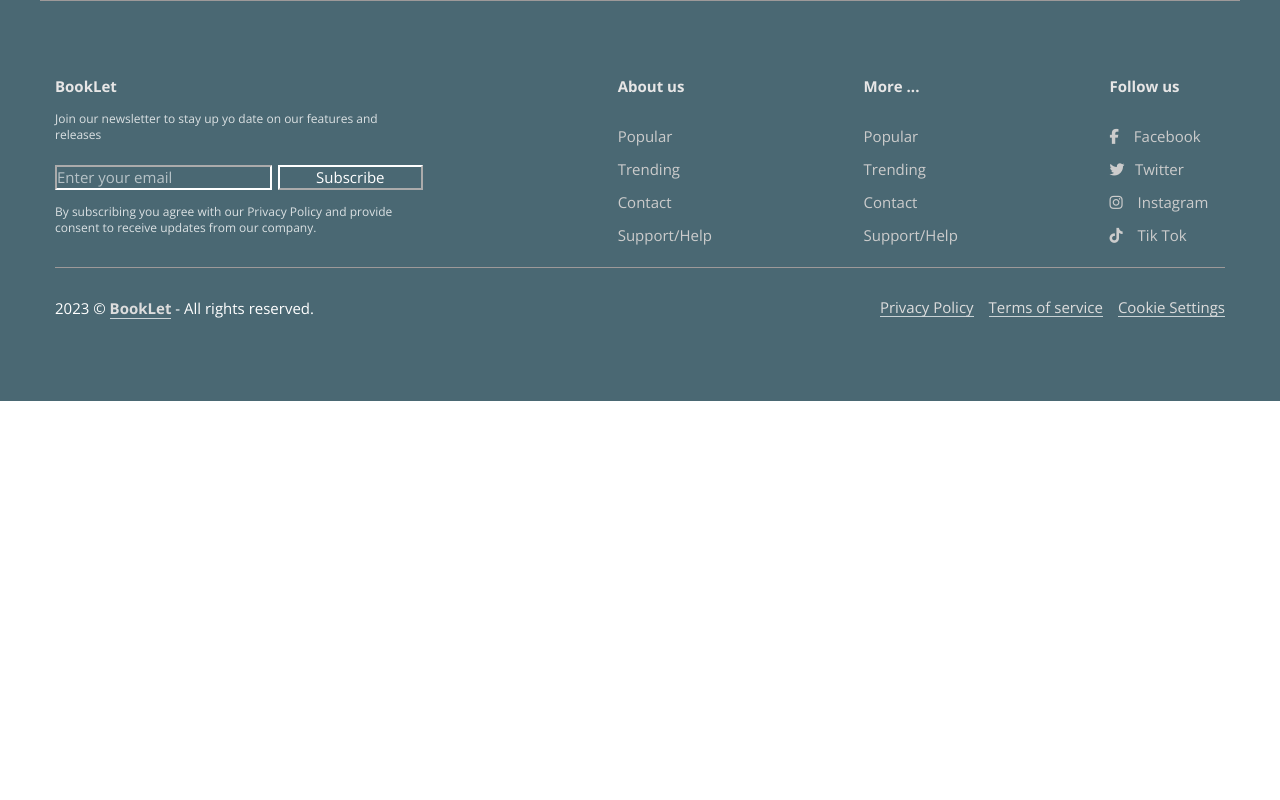
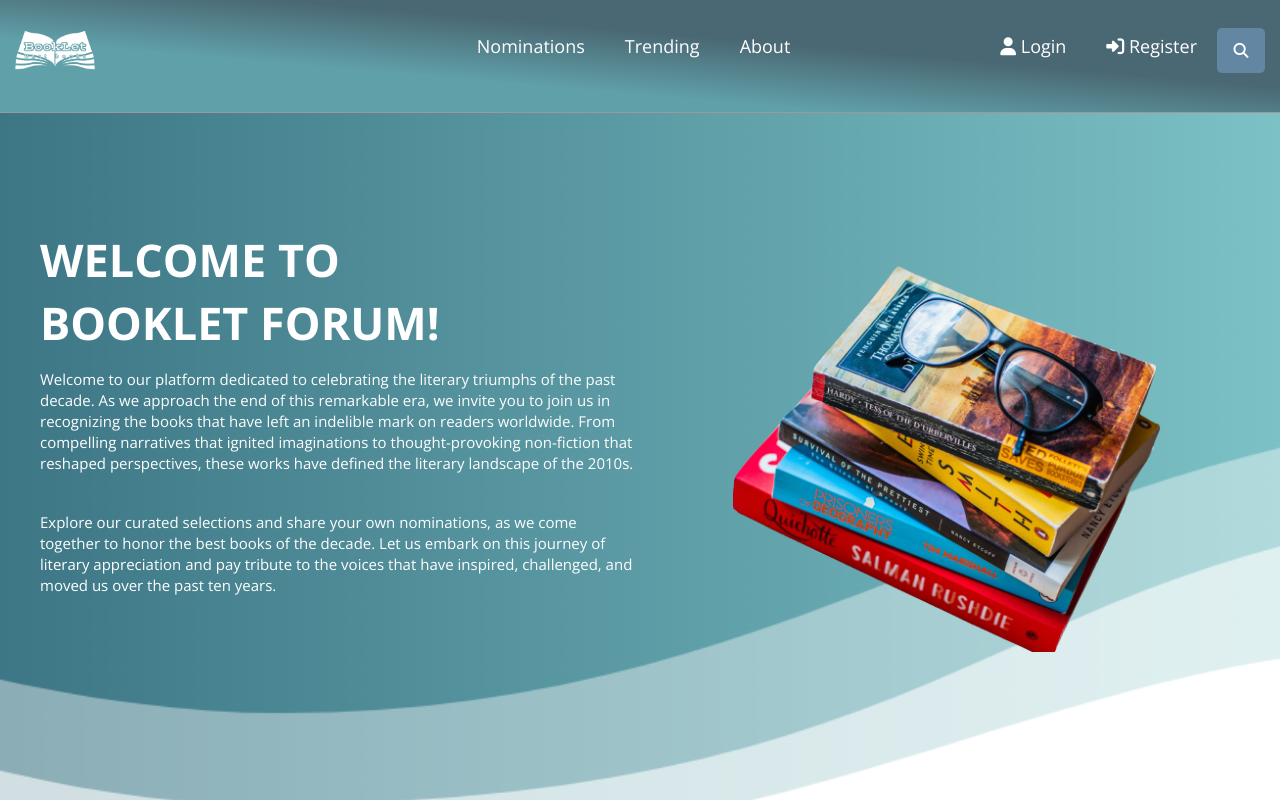
Before and after one commit to Djani-Antova/BookLet-october-2023, a React (Vite) app in the folder client/: page / in a window 1280 px wide. Shown: the top 800 px of the page. Built offline with nearby package versions, Linux system fonts and the light colour scheme.

Commit message:
Update App.jsx

```diff
--- a/client/src/App.jsx
+++ b/client/src/App.jsx
@@ -1,9 +1,13 @@
 import Footer from './components/footer/Footer'
+import Navigation from './components/navigation/Navigation'
+import Home from './components/home/Home'
 
 function App() {
 
   return (
     <>
+      <Navigation />
+      <Home />
       <Footer />
     </>
   )
```
